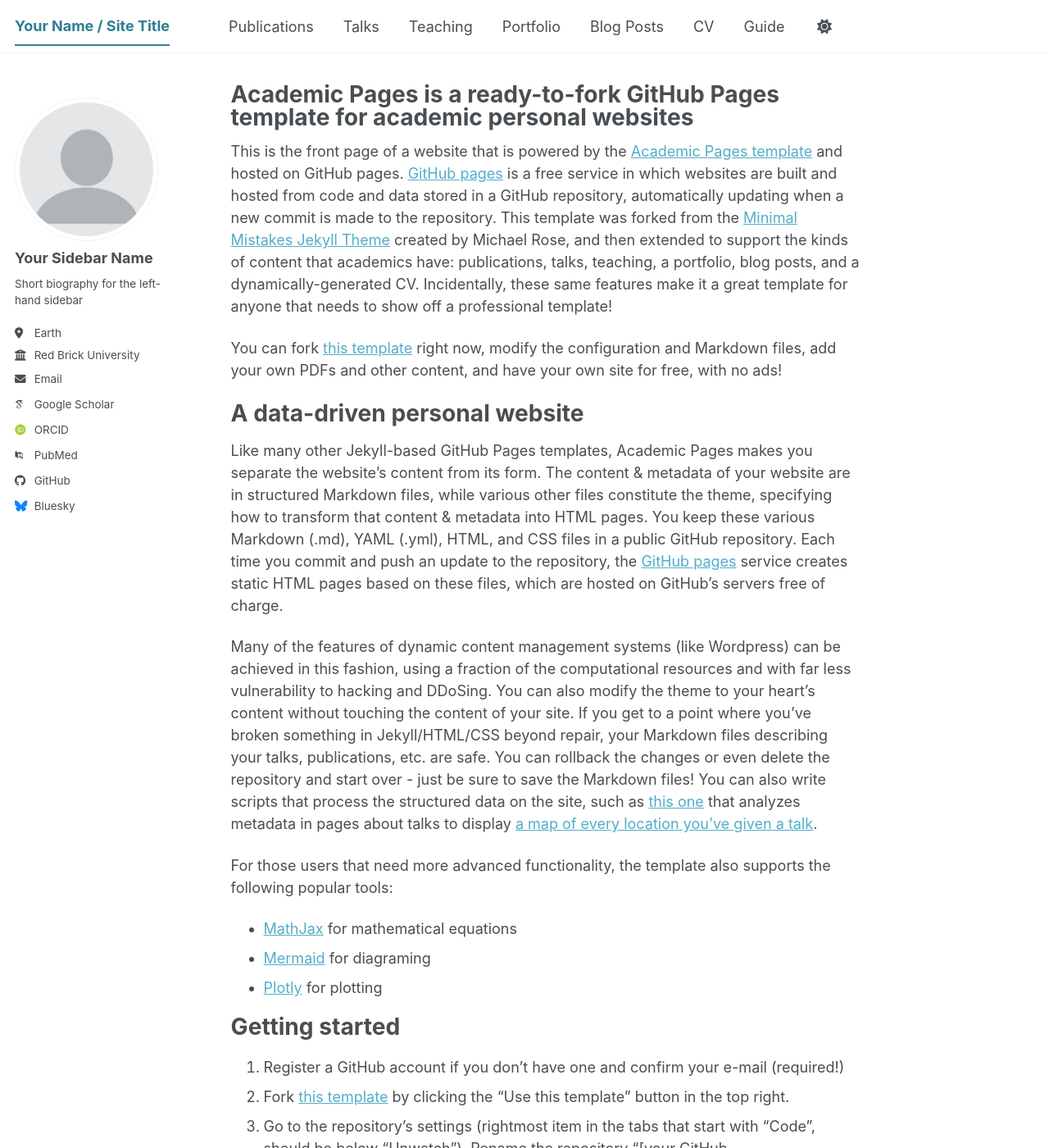
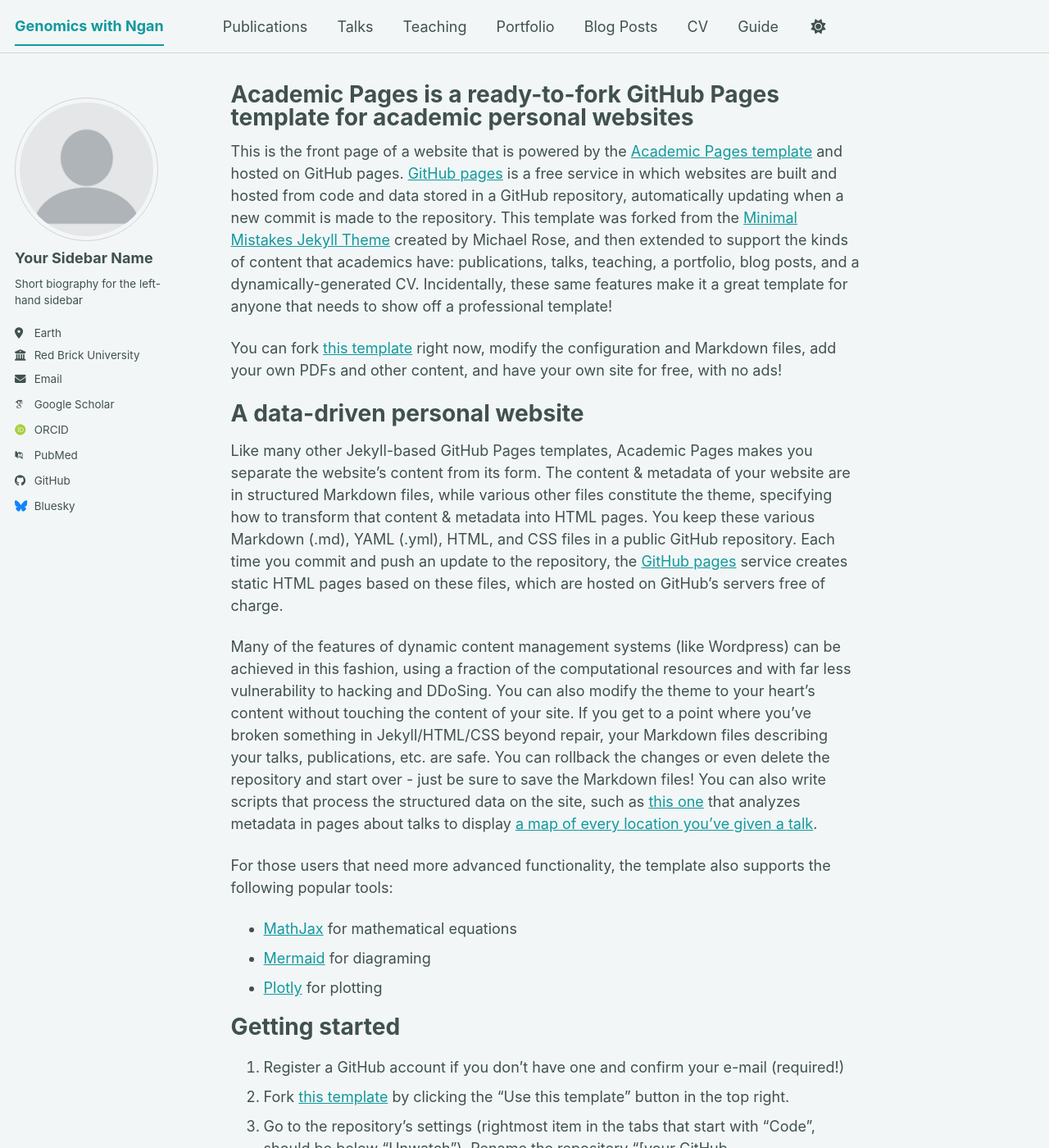
Before and after one commit to tkn132/tkn132.github.io, a Jekyll site: the page built from _pages/about.md, in a window 1280 px wide and 1400 px high. Shown: the whole window at 82% size. Built offline with Jekyll 4.4.1, drawn with Linux system fonts in a browser that asks for light colours; some web fonts are replaced; a script bundle is joined from its source files by our own code; library files that are not in the unit come from our copies; some of the changed text lies outside the part shown.

Commit message:
Update _config.yml

```diff
--- a/_config.yml
+++ b/_config.yml
@@ -8,11 +8,11 @@
 
 # Basic Site Settings
 locale                   : "en-US"
-site_theme               : "default" # The available themes options are "default", "air", "sunrise", "mint", "dirt" and "contrast"
-title                    : "Your Name / Site Title"
+site_theme               : "mint" # The available themes options are "default", "air", "sunrise", "mint", "dirt" and "contrast"
+title                    : "Genomics with Ngan"
 title_separator          : "-"
-name                     : &name "Your Name"
-description              : &description "Your Name's academic portfolio"   # Update this with a general description of your site, this is the default if not overridden by a page
+name                     : &name "Ngan"
+description              : &description "Computational population genomics to understand human diversity and disease"   # Update this with a general description of your site, this is the default if not overridden by a page
 url                      : https://academicpages.github.io # The base hostname & protocol for your site e.g. "https://[your GitHub username].github.io",
                                                            # or if you already have some other page hosted on Github then use "https://[your GitHub username].github.io/[Your Repo Name]"
 baseurl                  : "" # the subpath of your site, e.g. "/blog"
```
